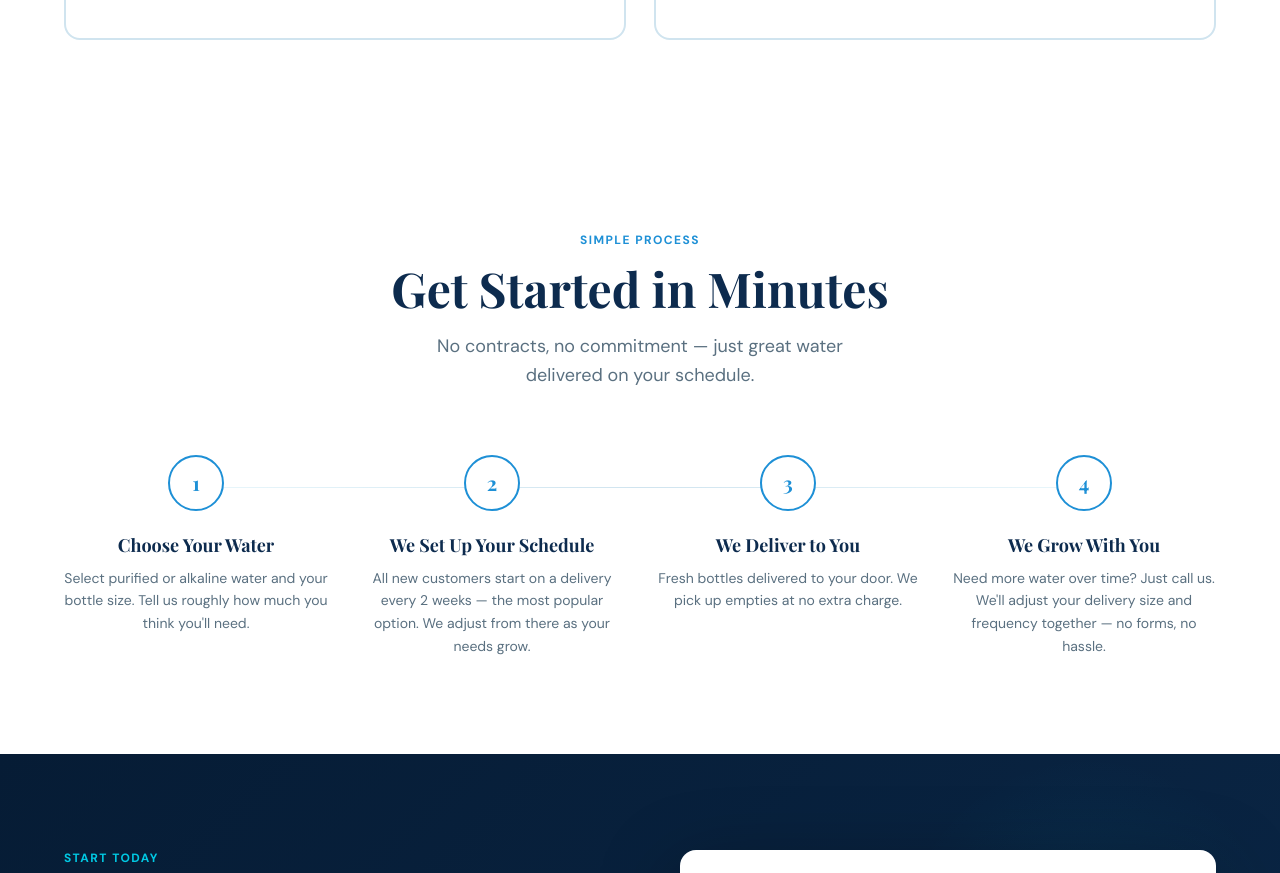
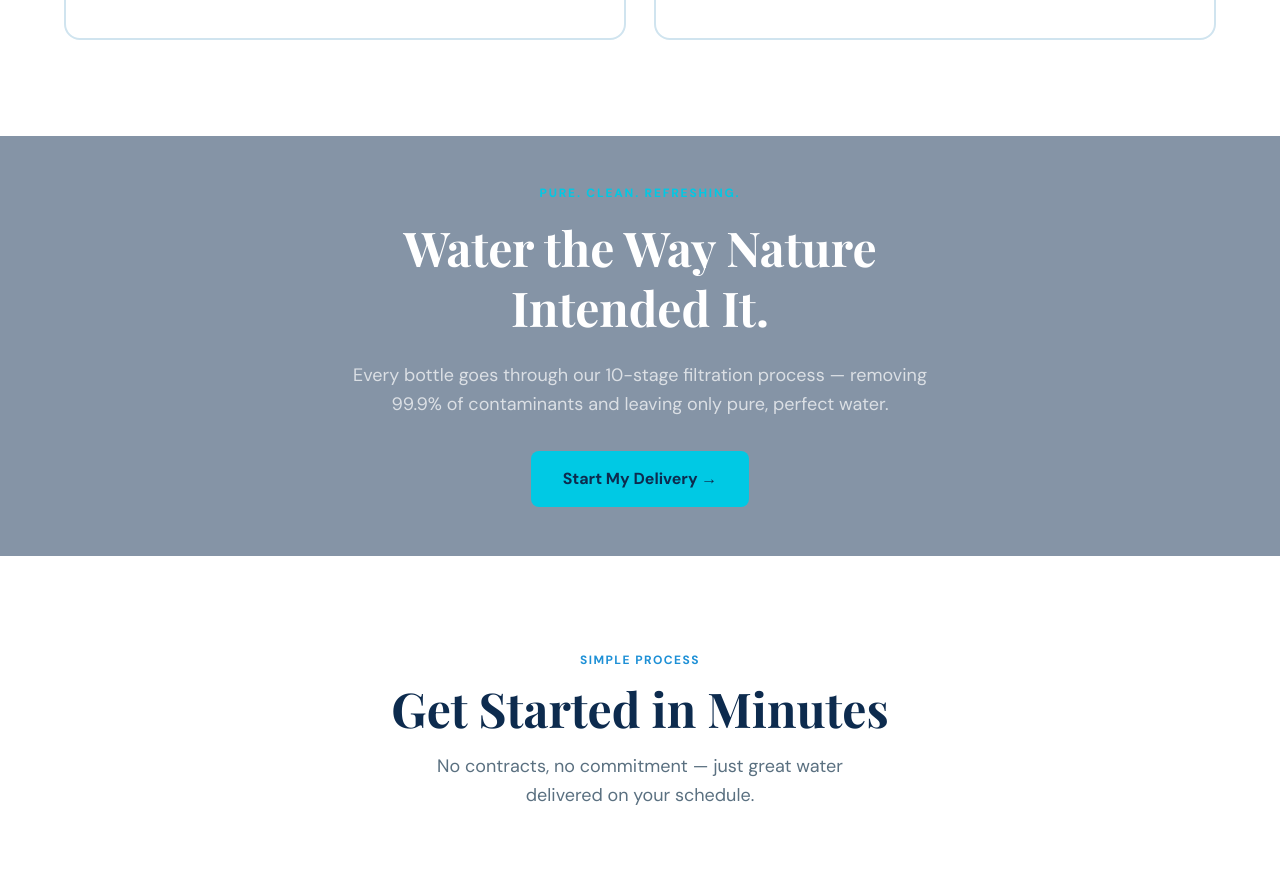
Before and after one commit to theoakagency/pureowater, a Next.js app: page / in a window 1280 px wide. Shown: the part 1702-2575 px from the top of the page. Built offline with nearby package versions, Linux system fonts and the light colour scheme; no server answers; a web font is replaced by a local one.

Commit message:
Add parallax water image divider section to homepage

```diff
--- a/app/page.tsx
+++ b/app/page.tsx
@@ -2,6 +2,7 @@ import Navbar from '@/components/Navbar'
 import Hero from '@/components/Hero'
 import { TrustBar, Reviews } from '@/components/Reviews'
 import Products from '@/components/Products'
+import ParallaxDivider from '@/components/ParallaxDivider'
 import HowItWorks from '@/components/HowItWorks'
 import OrderForm from '@/components/OrderForm'
 import ServiceAreas from '@/components/ServiceAreas'
@@ -15,6 +16,7 @@ export default function Home() {
         <Hero />
         <TrustBar />
         <Products />
+        <ParallaxDivider />
         <HowItWorks />
         <OrderForm />
         <ServiceAreas />
--- /dev/null
+++ b/components/ParallaxDivider.tsx
@@ -0,0 +1,64 @@
+'use client'
+
+import { useRef, useEffect, useState } from 'react'
+
+export default function ParallaxDivider() {
+  const ref = useRef<HTMLDivElement>(null)
+  const [offset, setOffset] = useState(0)
+
+  useEffect(() => {
+    const handleScroll = () => {
+      if (!ref.current) return
+      const rect = ref.current.getBoundingClientRect()
+      const scrolled = window.innerHeight - rect.top
+      setOffset(scrolled * 0.25)
+    }
+    window.addEventListener('scroll', handleScroll, { passive: true })
+    return () => window.removeEventListener('scroll', handleScroll)
+  }, [])
+
+  return (
+    <div
+      ref={ref}
+      className="relative h-[420px] overflow-hidden"
+    >
+      {/* Parallax background image */}
+      <div
+        className="absolute inset-0 w-full"
+        style={{
+          backgroundImage: 'url(/pure-o-water.png)',
+          backgroundSize: 'cover',
+          backgroundPosition: 'center',
+          transform: `translateY(${offset}px)`,
+          top: '-80px',
+          bottom: '-80px',
+        }}
+      />
+
+      {/* Overlay for readability */}
+      <div className="absolute inset-0 bg-[#0d2b4e]/50" />
+
+      {/* Content centered over the image */}
+      <div className="relative z-10 h-full flex flex-col items-center justify-center text-center px-6">
+        <p className="text-[#00c9e4] text-xs font-bold tracking-[0.15em] uppercase mb-4">
+          Pure. Clean. Refreshing.
+        </p>
+        <h2
+          className="text-4xl lg:text-5xl font-bold text-white max-w-2xl leading-tight mb-6"
+          style={{ fontFamily: 'var(--font-playfair)' }}
+        >
+          Water the Way Nature<br />Intended It.
+        </h2>
+        <p className="text-white/70 text-lg max-w-xl leading-relaxed mb-8">
+          Every bottle goes through our 10-stage filtration process — removing 99.9% of contaminants and leaving only pure, perfect water.
+        </p>
+        <a
+          href="/#order"
+          className="inline-flex items-center gap-2 bg-[#00c9e4] text-[#0d2b4e] px-8 py-4 rounded-lg font-bold hover:bg-[#00dff8] transition-all hover:-translate-y-0.5 hover:shadow-[0_8px_32px_rgba(0,201,228,0.35)]"
+        >
+          Start My Delivery →
+        </a>
+      </div>
+    </div>
+  )
+}
```
Also changed, not shown: 1 other file (tests, documents, lock files or other folders).
